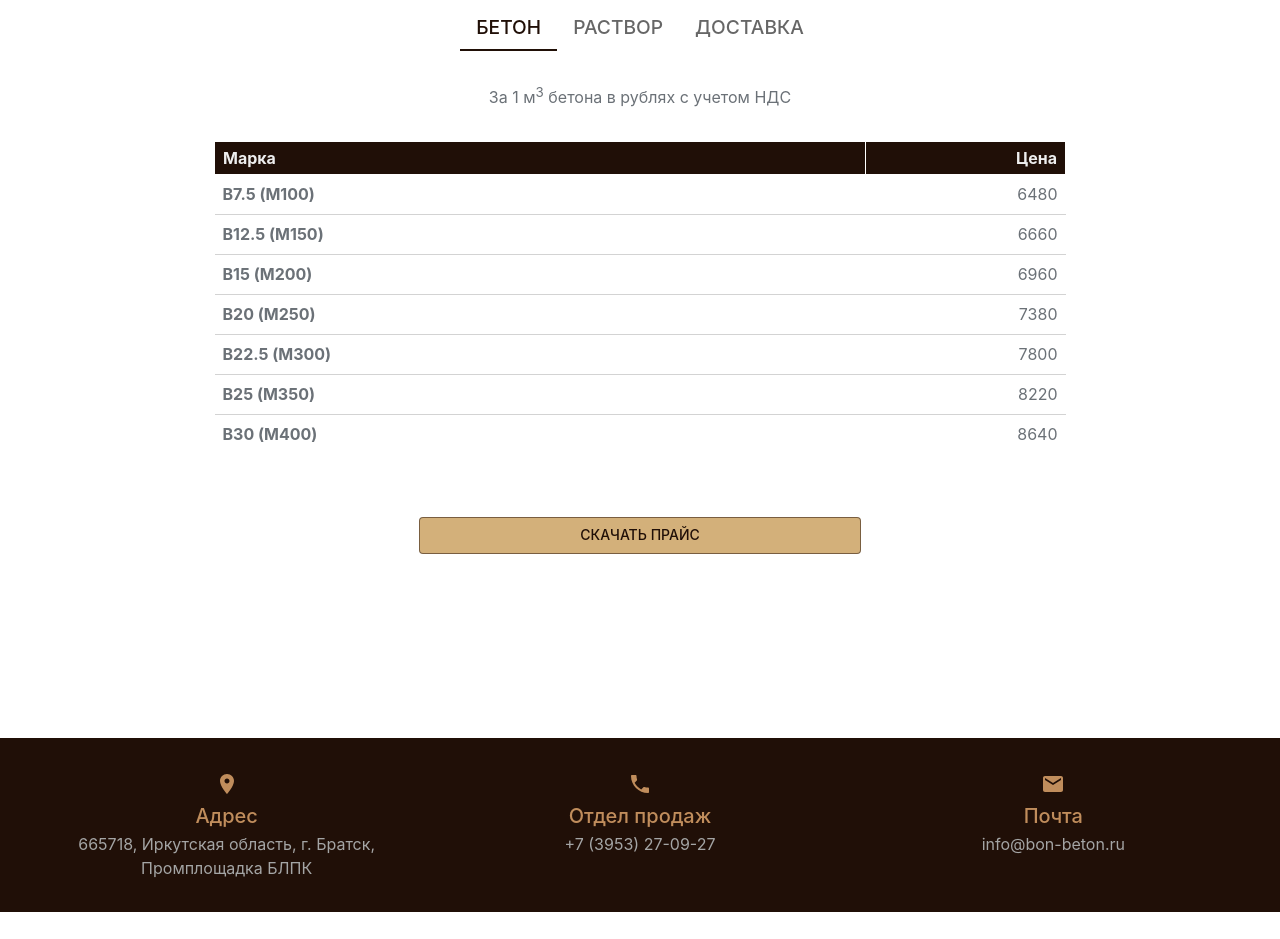
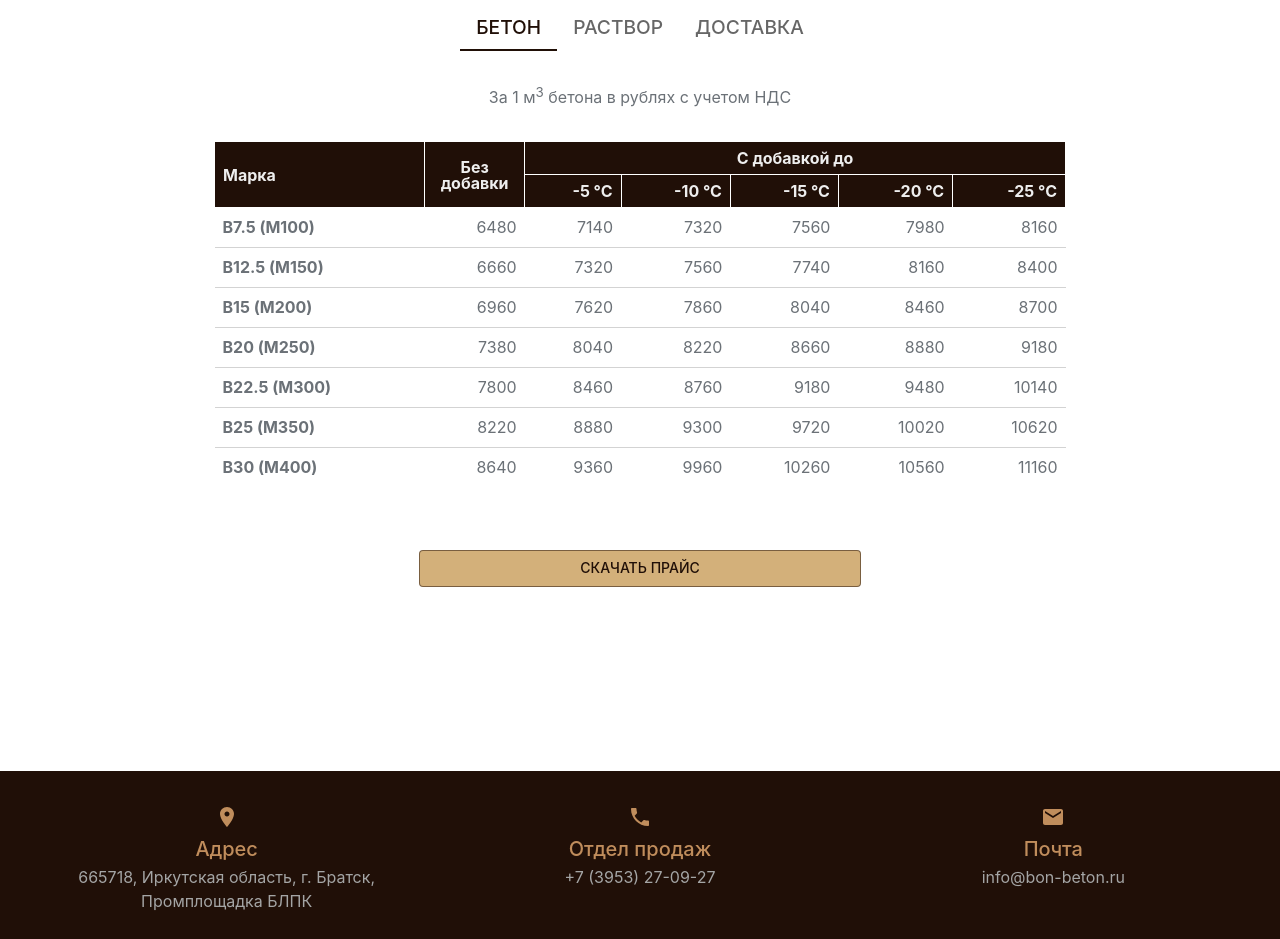
Before and after one commit to al22/bon-beton, a Gatsby site: page / in a window 1280 px wide. Shown: the part 3387-4326 px from the top of the page. Before the commit the page ends 4299 px from the top, so only its background shows below. Built offline with nearby package versions, Linux system fonts and the light colour scheme; Gatsby itself is replaced by a stand-in of ours.

Commit message:
Обновил зимний прайс

```diff
--- a/src/components/delivery-price.jsx
+++ b/src/components/delivery-price.jsx
@@ -8,21 +8,28 @@ const data = [
   {
     id: 1,
     title: "2 м3",
-    price: 1500,
+    price: 1800,
+    height: "70px",
+  },
+  {
+    id: 2,
+    title: "5 м3",
+    price: 2700,
+
     height: "100px",
   },
   {
-    id: 2,
-    title: "5-6 м3",
-    price: 2460,
+    id: 3,
+    title: "6 м3",
+    price: 2940,
 
-    height: "120px",
+    height: "110px",
   },
   {
-    id: 3,
+    id: 4,
     title: "7 м3",
-    price: 2700,
-    height: "140px",
+    price: 3180,
+    height: "120px",
   },
 ];
 
@@ -39,7 +46,7 @@ const DeliveryPrice = () => {
             item
             key={item.id}
             xs={12}
-            md={4}
+            md={3}
             sx={{
               textAlign: "center",
             }}
--- a/src/components/price-table.jsx
+++ b/src/components/price-table.jsx
@@ -46,26 +46,27 @@ const PriceTable = ({ data }) => {
     <Table>
       <TableHead>
         <TableRow>
-          <TableCellHead rowSpan={1} sx={{ textAlign: "left" }}>
+          <TableCellHead rowSpan={2} sx={{ textAlign: "left" }}>
             Марка
           </TableCellHead>
-
+          <TableCellHead rowSpan={2} sx={{ width: 100, textAlign: "center" }}>
+            Без добавки
+          </TableCellHead>
+          {/*
           <TableCellHead rowSpan={1} sx={{ width: 200 }}>
             Цена
+          </TableCellHead> */}
+          <TableCellHead colSpan={5} sx={{ textAlign: "center" }}>
+            С добавкой до
           </TableCellHead>
-          {/*  <TableCellHead
-            colSpan={5}
-            sx={{textAlign: "center"}}>
-            С добавкой до
-          </TableCellHead> */}
         </TableRow>
-        {/* <TableRow>
+        <TableRow>
           <TableCellHead>-5 °C</TableCellHead>
           <TableCellHead>-10 °C</TableCellHead>
           <TableCellHead>-15 °C</TableCellHead>
           <TableCellHead>-20 °C</TableCellHead>
           <TableCellHead>-25 °C</TableCellHead>
-        </TableRow> */}
+        </TableRow>
       </TableHead>
       <TableBody>
         {data.map((row, idx) => (
@@ -82,11 +83,11 @@ const PriceTable = ({ data }) => {
               {row.name}
             </TableCell>
             <TableCell>{row.price !== 0 ? row.price : "-"}</TableCell>
-            {/*   <TableCell>{row.price5 !== 0 ? row.price5 : "-"}</TableCell>
+            <TableCell>{row.price5 !== 0 ? row.price5 : "-"}</TableCell>
             <TableCell>{row.price10 !== 0 ? row.price10 : "-"}</TableCell>
             <TableCell>{row.price15 !== 0 ? row.price15 : "-"}</TableCell>
             <TableCell>{row.price20 !== 0 ? row.price20 : "-"}</TableCell>
-            <TableCell>{row.price25 !== 0 ? row.price25 : "-"}</TableCell> */}
+            <TableCell>{row.price25 !== 0 ? row.price25 : "-"}</TableCell>
           </TableRow>
         ))}
       </TableBody>
--- a/src/components/price.jsx
+++ b/src/components/price.jsx
@@ -18,25 +18,17 @@ function createData(name, price, price5, price10, price15, price20, price25) {
   };
 }
 
+const mortyr = [
+  createData("М75", 6360, 6780, 7260, 7440, 7800, 8100),
+  createData("М100", 6960, 7740, 8040, 8160, 8580, 9060),
+  createData("М100 (Линамикс Р)", 6660, 0, 0, 0, 0, 0),
+  createData("М150", 7320, 8100, 8340, 8640, 9000, 9540),
+  createData("М200", 8340, 9300, 9540, 9720, 10020, 10680),
+  createData("М250", 9060, 10020, 10260, 10560, 10860, 11400),
+  createData("М300", 9780, 10860, 11040, 11460, 11760, 12000),
+];
+
 /* const mortyr = [
-  createData("М50", 5280, 6000, 6300, 6480, 6780, 6960),
-  createData("М75", 6000, 6480, 6900, 7080, 7380, 7680),
-  createData("М100", 6600, 7260, 7560, 7680, 8100, 8580),
-  createData("М100 (Линамикс Р)", 6660, 0, 0, 0, 0, 0),
-  createData("М150", 7080, 7800, 7980, 8280, 8580, 9060),
-  createData("М200", 7860, 8760, 9000, 9300, 9600, 10080),
-  createData(
-    "М300",
-    9060,
-    10200,
-    10380,
-    10800,
-    11000,
-    11500
-  )
-]; */
-
-const mortyr = [
   createData("М75", 6360),
   createData("М100", 6960),
   createData("М100 (Линамикс Р)", 7080),
@@ -45,74 +37,18 @@ const mortyr = [
   createData("М250", 9060),
   createData("М300", 9780),
 ];
+ */
+const concrete = [
+  createData("B7.5 (М100)", 6480, 7140, 7320, 7560, 7980, 8160),
+  createData("B12.5 (М150)", 6660, 7320, 7560, 7740, 8160, 8400),
+  createData("B15 (М200)", 6960, 7620, 7860, 8040, 8460, 8700),
+  createData("B20 (М250)", 7380, 8040, 8220, 8660, 8880, 9180),
+  createData("B22.5 (М300)", 7800, 8460, 8760, 9180, 9480, 10140),
+  createData("B25 (М350)", 8220, 8880, 9300, 9720, 10020, 10620),
+  createData("B30 (М400)", 8640, 9360, 9960, 10260, 10560, 11160),
+];
 
 /* const concrete = [
-  createData(
-    "B7.5 (М100)",
-    6060,
-    6660,
-    6900,
-    7080,
-    7500,
-    7680
-  ),
-  createData(
-    "B12.5 (М150)",
-    6300,
-    6900,
-    7080,
-    7260,
-    7680,
-    7860
-  ),
-  createData(
-    "B15 (М200)",
-    6600,
-    7200,
-    7380,
-    7560,
-    7980,
-    8160
-  ),
-  createData(
-    "B20 (М250)",
-    6960,
-    7560,
-    7800,
-    8160,
-    8400,
-    8700
-  ),
-  createData(
-    "B22.5 (М300)",
-    7380,
-    7980,
-    8280,
-    8700,
-    9000,
-    9600
-  ),
-  createData(
-    "B25 (М350)",
-    7800,
-    8400,
-    8760,
-    9180,
-    9480,
-    9960
-  ),
-  createData(
-    "B30 (М400)",
-    8160,
-    8880,
-    9480,
-    9660,
-    9960,
-    10500
-  )
-]; */
-
-const concrete = [
   createData("B7.5 (М100)", 6480),
   createData("B12.5 (М150)", 6660),
   createData("B15 (М200)", 6960),
@@ -120,7 +56,7 @@ const concrete = [
   createData("B22.5 (М300)", 7800),
   createData("B25 (М350)", 8220),
   createData("B30 (М400)", 8640),
-];
+]; */
 
 function TabPanel(props) {
   const { children, value, index, ...other } = props;
```
Also changed, not shown: 1 other file.
